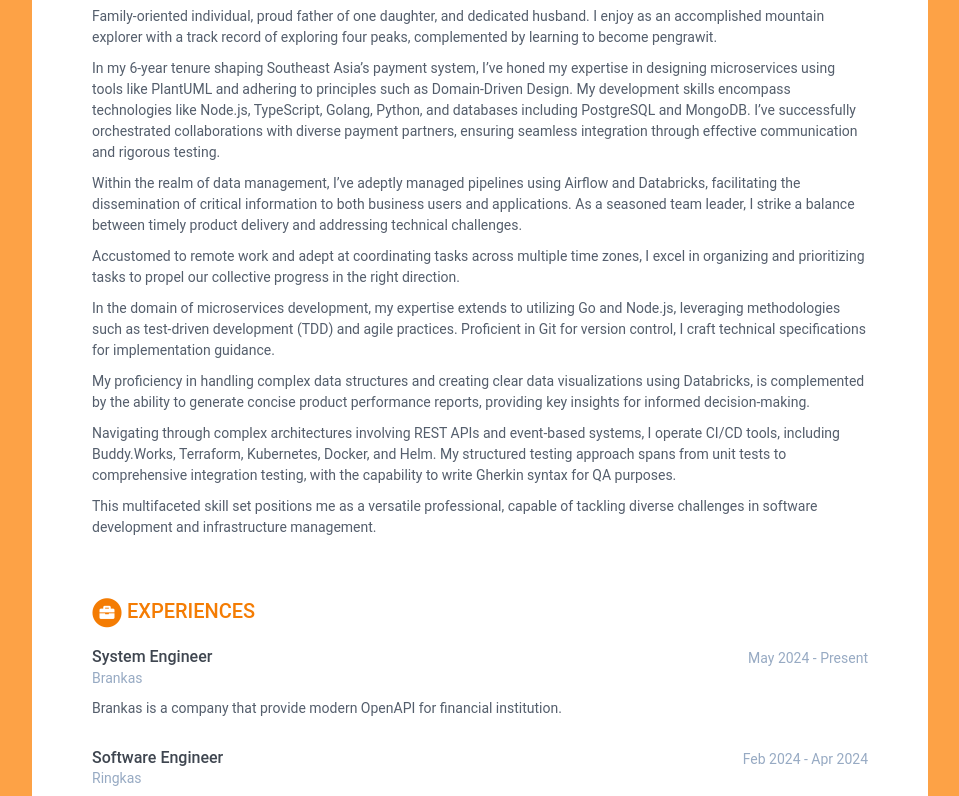
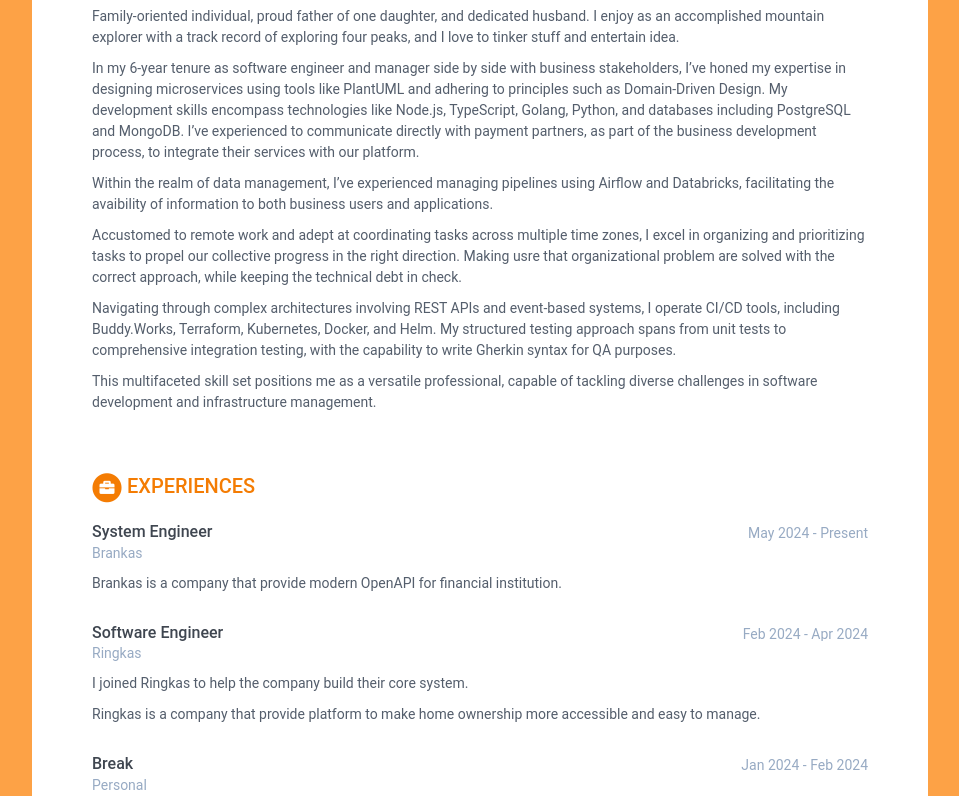
Before and after one commit to cakjulpikar/life-cv, a Jekyll site: the page built from index.html, in a window 1280 px wide and 900 px high, cut to the strip 104-900 px from the top of the window. Shown: the whole strip, without its empty margins (96-1055 px from the left). Built offline with Jekyll 4.4.1, drawn with Linux system fonts in a browser that asks for light colours.

Commit message:
update profile

```diff
--- a/_data/data.yml
+++ b/_data/data.yml
@@ -59,27 +59,21 @@
     summary: |
       Family-oriented individual, proud father of one daughter, and dedicated husband.
       I enjoy as an accomplished mountain explorer with a track record of exploring four peaks,
-      complemented by learning to become pengrawit.
+      and I love to tinker stuff and entertain idea.
 
-      In my 6-year tenure shaping Southeast Asia's payment system,
+      In my 6-year tenure as software engineer and manager side by side with business stakeholders,
       I've honed my expertise in designing microservices using tools like PlantUML and adhering to principles such as Domain-Driven Design.
       My development skills encompass technologies like Node.js, TypeScript, Golang, Python, and databases including PostgreSQL and MongoDB.
-      I've successfully orchestrated collaborations with diverse payment partners,
-      ensuring seamless integration through effective communication and rigorous testing.
+      I've experienced to communicate directly with payment partners,
+      as part of the business development process, to integrate their services with our platform.
 
-      Within the realm of data management, I've adeptly managed pipelines using Airflow and Databricks,
-      facilitating the dissemination of critical information to both business users and applications.
-      As a seasoned team leader, I strike a balance between timely product delivery and addressing technical challenges.
+      Within the realm of data management, I've experienced managing pipelines using Airflow and Databricks,
+      facilitating the avaibility of information to both business users and applications.
 
       Accustomed to remote work and adept at coordinating tasks across multiple time zones,
       I excel in organizing and prioritizing tasks to propel our collective progress in the right direction.
-
-      In the domain of microservices development, my expertise extends to utilizing Go and Node.js,
-      leveraging methodologies such as test-driven development (TDD) and agile practices.
-      Proficient in Git for version control, I craft technical specifications for implementation guidance.
-
-      My proficiency in handling complex data structures and creating clear data visualizations using Databricks,
-      is complemented by the ability to generate concise product performance reports, providing key insights for informed decision-making.
+      Making usre that organizational problem are solved with the correct approach,
+      while keeping the technical debt in check.
 
       Navigating through complex architectures involving REST APIs and event-based systems,
       I operate CI/CD tools, including Buddy.Works, Terraform, Kubernetes, Docker, and Helm.
```
